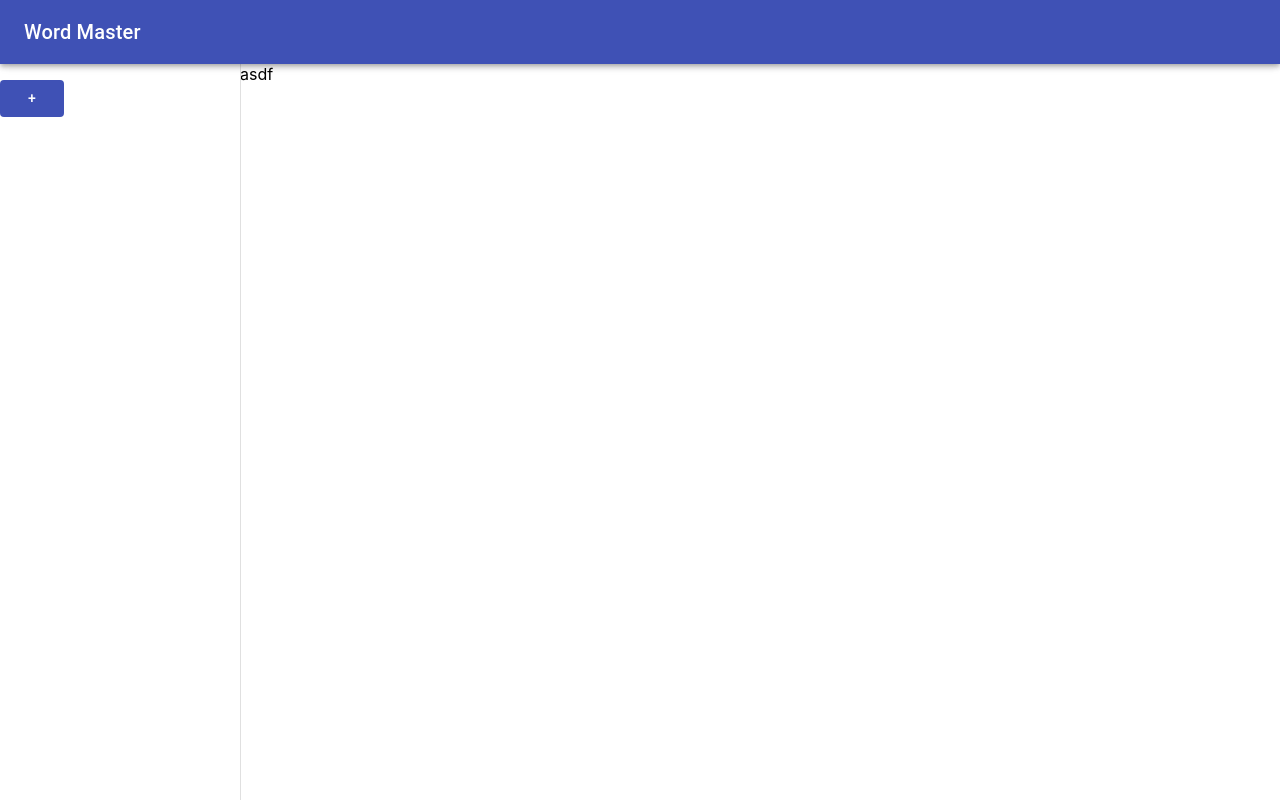
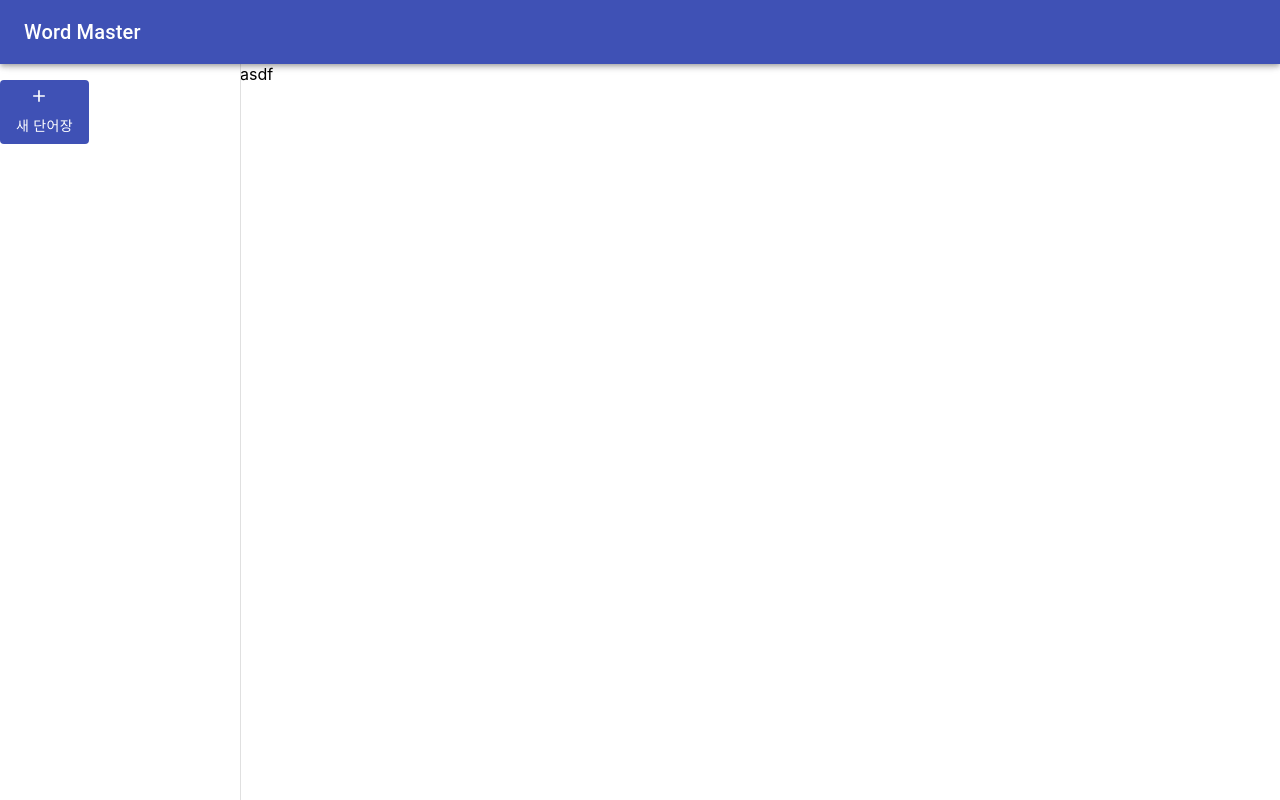
Before and after one commit to Tekiter/word-master-react, a React (Create React App) app: page / in a window 1280 px wide. Built offline with nearby package versions, Linux system fonts and the light colour scheme.

Commit message:
Add icon

```diff
--- a/src/components/WordBook.js
+++ b/src/components/WordBook.js
@@ -1,7 +1,21 @@
-import { List, ListItem, ListItemText, Button } from "@material-ui/core";
+import {
+  List,
+  ListItem,
+  ListItemText,
+  Button,
+  makeStyles,
+} from "@material-ui/core";
 import { observer } from "mobx-react";
 
+import AddIcon from "@material-ui/icons/Add";
+
 import { useStores } from "../store";
+
+const useStyles = makeStyles({
+  addBtn: {
+    display: "block",
+  },
+});
 
 const WordbookItem = ({ book }) => {
   return (
@@ -13,6 +27,7 @@ const WordbookItem = ({ book }) => {
 
 const Wordbook = observer(() => {
   const { wordbook } = useStores();
+  const classes = useStyles();
 
   return (
     <>
@@ -23,12 +38,14 @@ const Wordbook = observer(() => {
       </List>
 
       <Button
+        className={classes.addBtn}
         variant="contained"
         color="primary"
+        startIcon={<AddIcon />}
         disableElevation
         onClick={() => wordbook.create({ name: "1234" })}
       >
-        +
+        새 단어장
       </Button>
     </>
   );
```
Also changed, not shown: package.json (+13 -2 lines), 1 other file (tests, documents, lock files or other folders).
